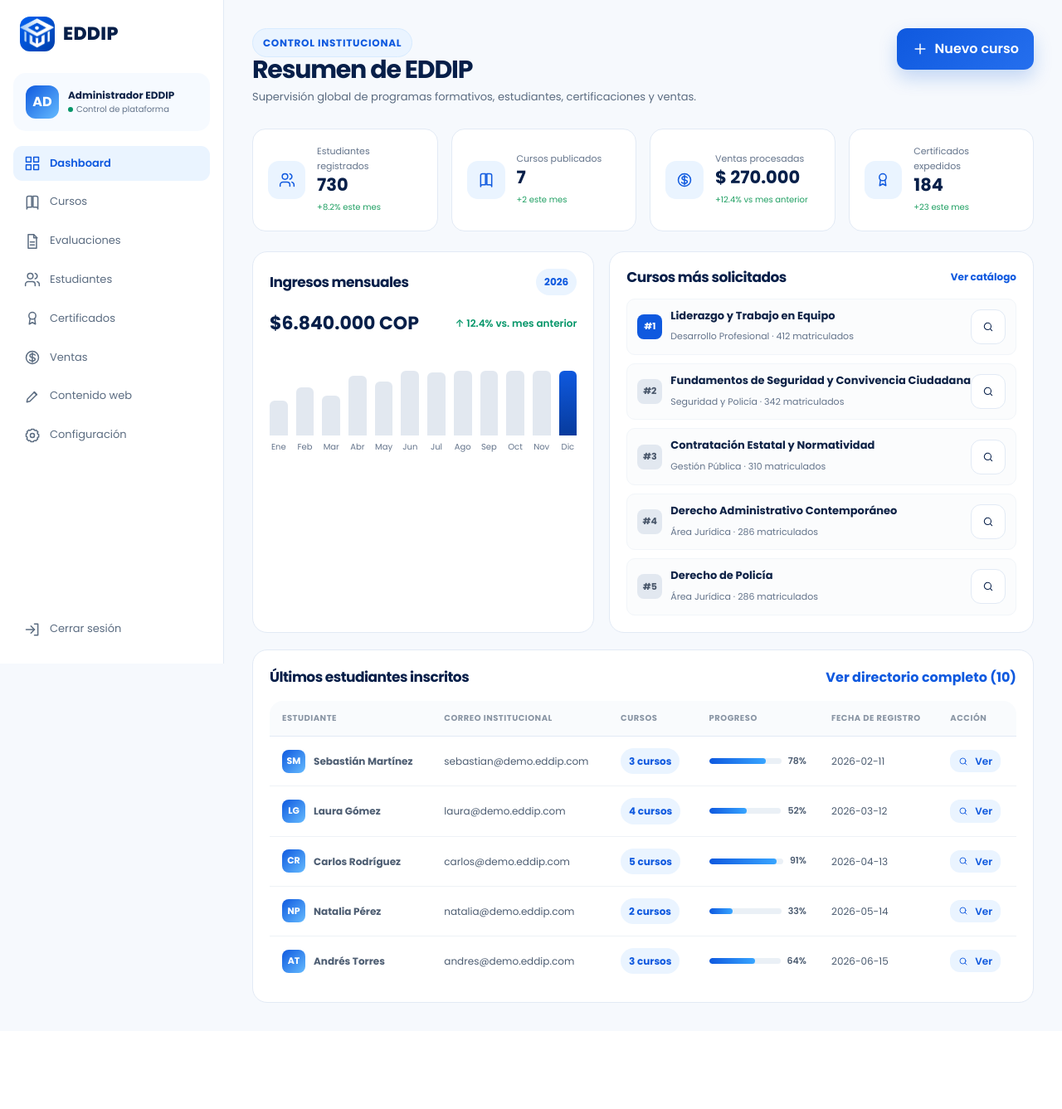
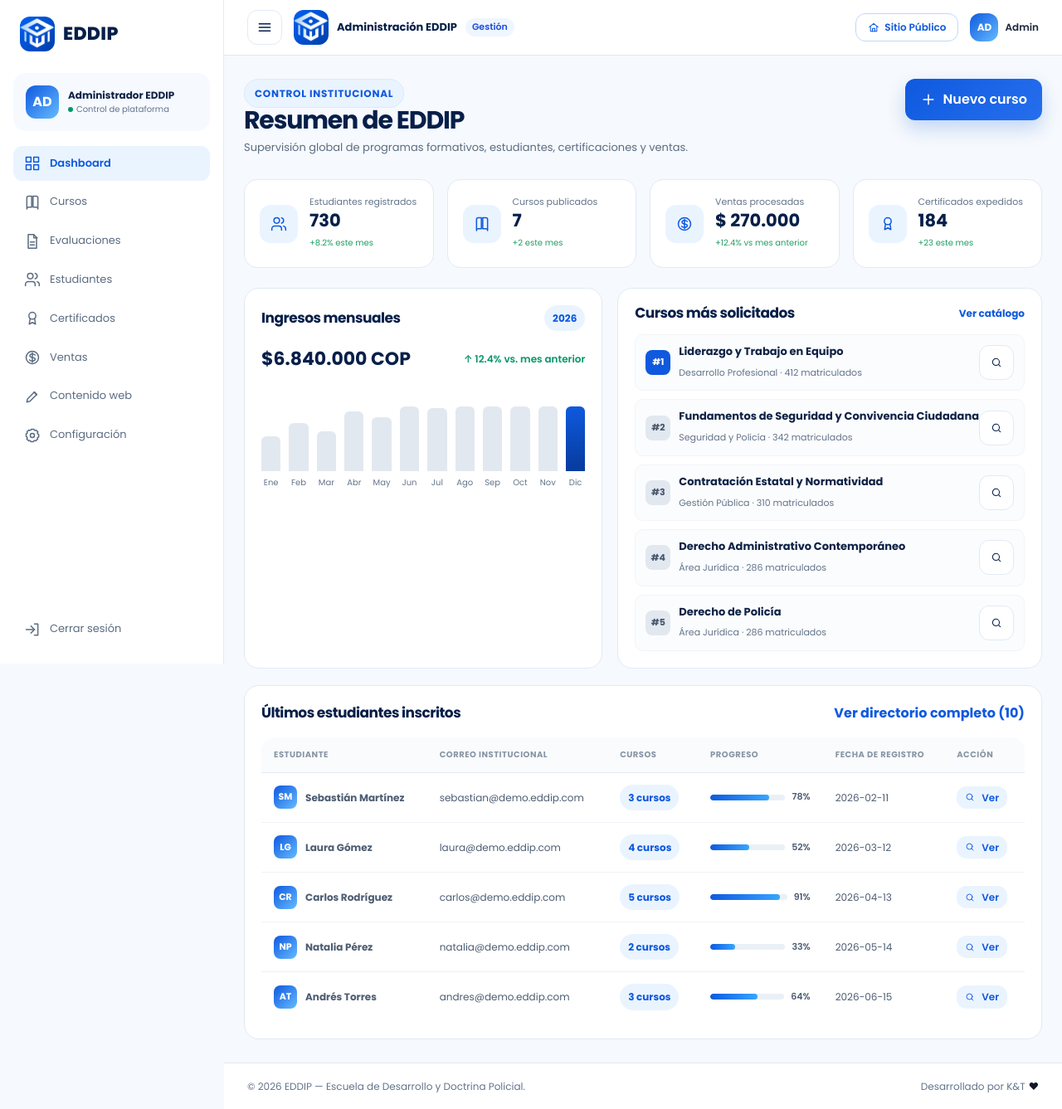
Before and after one commit to contactoktweb/eddip, a Next.js app: page /admin in a window 1280 px wide. Shown: the whole page at 83% size. Before the commit the page ends 1243 px from the top, so only its background shows below. Built offline with nearby package versions, Linux system fonts and the light colour scheme; no server answers; the database is empty.

Commit message:
feat: garantizar presencia de header y footer en el 100% de las paginas

```diff
--- a/app/globals.css
+++ b/app/globals.css
@@ -2360,6 +2360,31 @@ body {
 }
 
 /* =========================================================
+   DASHBOARD HEADER & FOOTER RESPONSIVE
+   ========================================================= */
+.dash-topbar {
+  transition: padding 0.2s ease;
+}
+@media (max-width: 820px) {
+  .dash-topbar {
+    padding: 10px 16px !important;
+  }
+  .dash-footer {
+    padding: 16px !important;
+  }
+}
+@media (max-width: 620px) {
+  .dash-topbar span:not(.avatar) {
+    font-size: 11px !important;
+  }
+  .dash-footer {
+    flex-direction: column;
+    align-items: flex-start !important;
+    gap: 8px !important;
+  }
+}
+
+/* =========================================================
    ACCESSIBILITY: PREFERS-REDUCED-MOTION (RULE 27)
    ========================================================= */
 @media (prefers-reduced-motion: reduce) {
--- a/components/DashboardShell.tsx
+++ b/components/DashboardShell.tsx
@@ -118,8 +118,23 @@ export function DashboardShell({
       </aside>
 
       {/* Área principal */}
-      <main className="dash-main">
-        <div className="dash-mobilebar">
+      <main className="dash-main" style={{ display: 'flex', flexDirection: 'column', minHeight: '100vh', padding: 0 }}>
+        {/* Barra superior de navegación / Dashboard Header */}
+        <header
+          className="dash-topbar"
+          style={{
+            background: '#ffffff',
+            borderBottom: '1px solid #e2e8f0',
+            padding: '12px 28px',
+            display: 'flex',
+            justifyContent: 'space-between',
+            alignItems: 'center',
+            position: 'sticky',
+            top: 0,
+            zIndex: 35,
+          }}
+        >
+          <div style={{ display: 'flex', alignItems: 'center', gap: 14 }}>
             <button
               type="button"
               className="icon-btn"
@@ -128,13 +143,80 @@ export function DashboardShell({
             >
               <Icon name="menu" />
             </button>
+            <div style={{ display: 'flex', alignItems: 'center', gap: 10 }}>
               <Logo compact />
-          <span style={{ fontSize: 13, fontWeight: 600, color: '#071F49' }}>
-            {kind === 'admin' ? 'Administración' : 'Portal Estudiante'}
+              <span style={{ fontSize: 13, fontWeight: 700, color: '#071F49' }}>
+                {kind === 'admin' ? 'Administración EDDIP' : 'Campus Virtual EDDIP'}
+              </span>
+              <span
+                style={{
+                  fontSize: 11,
+                  background: kind === 'admin' ? '#eff6ff' : '#ecfdf5',
+                  color: kind === 'admin' ? '#1d4ed8' : '#059669',
+                  padding: '2px 8px',
+                  borderRadius: 999,
+                  fontWeight: 600,
+                }}
+              >
+                {kind === 'admin' ? 'Gestión' : 'Estudiante'}
               </span>
             </div>
+          </div>
 
+          <div style={{ display: 'flex', alignItems: 'center', gap: 14 }}>
+            <Link
+              href="/"
+              className="btn btn-outline"
+              style={{ fontSize: 12, padding: '6px 14px', display: 'inline-flex', alignItems: 'center', gap: 6 }}
+            >
+              <Icon name="home" size={14} /> Sitio Público
+            </Link>
+            <Link
+              href={kind === 'student' ? '/dashboard/perfil' : '/admin/configuracion'}
+              style={{ textDecoration: 'none', display: 'flex', alignItems: 'center', gap: 8 }}
+            >
+              <div className="avatar" style={{ width: 34, height: 34, fontSize: 12 }}>
+                {initials}
+              </div>
+              <span style={{ fontSize: 12, fontWeight: 600, color: '#1e293b' }}>
+                {kind === 'admin' ? 'Admin' : user.name.split(' ')[0]}
+              </span>
+            </Link>
+          </div>
+        </header>
+
+        {/* Contenido dinámico del panel */}
+        <div style={{ padding: '28px 24px', flex: 1 }}>
           {children}
+        </div>
+
+        {/* Footer institucional del panel */}
+        <footer
+          className="dash-footer"
+          style={{
+            borderTop: '1px solid #e2e8f0',
+            padding: '18px 28px',
+            background: '#ffffff',
+            display: 'flex',
+            justifyContent: 'space-between',
+            alignItems: 'center',
+            fontSize: 12,
+            color: '#64748b',
+            flexWrap: 'wrap',
+            gap: 12,
+            marginTop: 'auto',
+          }}
+        >
+          <span>© {new Date().getFullYear()} EDDIP — Escuela de Desarrollo y Doctrina Policial.</span>
+          <a
+            href="https://www.kytcode.lat"
+            target="_blank"
+            rel="noopener noreferrer"
+            style={{ color: 'inherit', textDecoration: 'none', display: 'inline-flex', alignItems: 'center', gap: 4 }}
+          >
+            Desarrollado por K&T <span style={{ color: '#0f172a' }}>♥</span>
+          </a>
+        </footer>
       </main>
 
       {/* Fondo oscurecedor en móviles */}
```
Also changed, not shown: app/aprender/[slug]/[lessonId]/page.tsx (+35 -1 lines), app/certificados/[code]/page.tsx (+11 -1 lines), app/checkout/[slug]/page.tsx (+12 -2 lines), app/evaluacion/[slug]/page.tsx (+12 -2 lines), app/login/page.tsx (+7 -1 lines), app/not-found.tsx (added, +56 -0 lines), 1 other file (tests, documents, lock files or other folders). Lines whose indentation alone changed are shown as unchanged.
